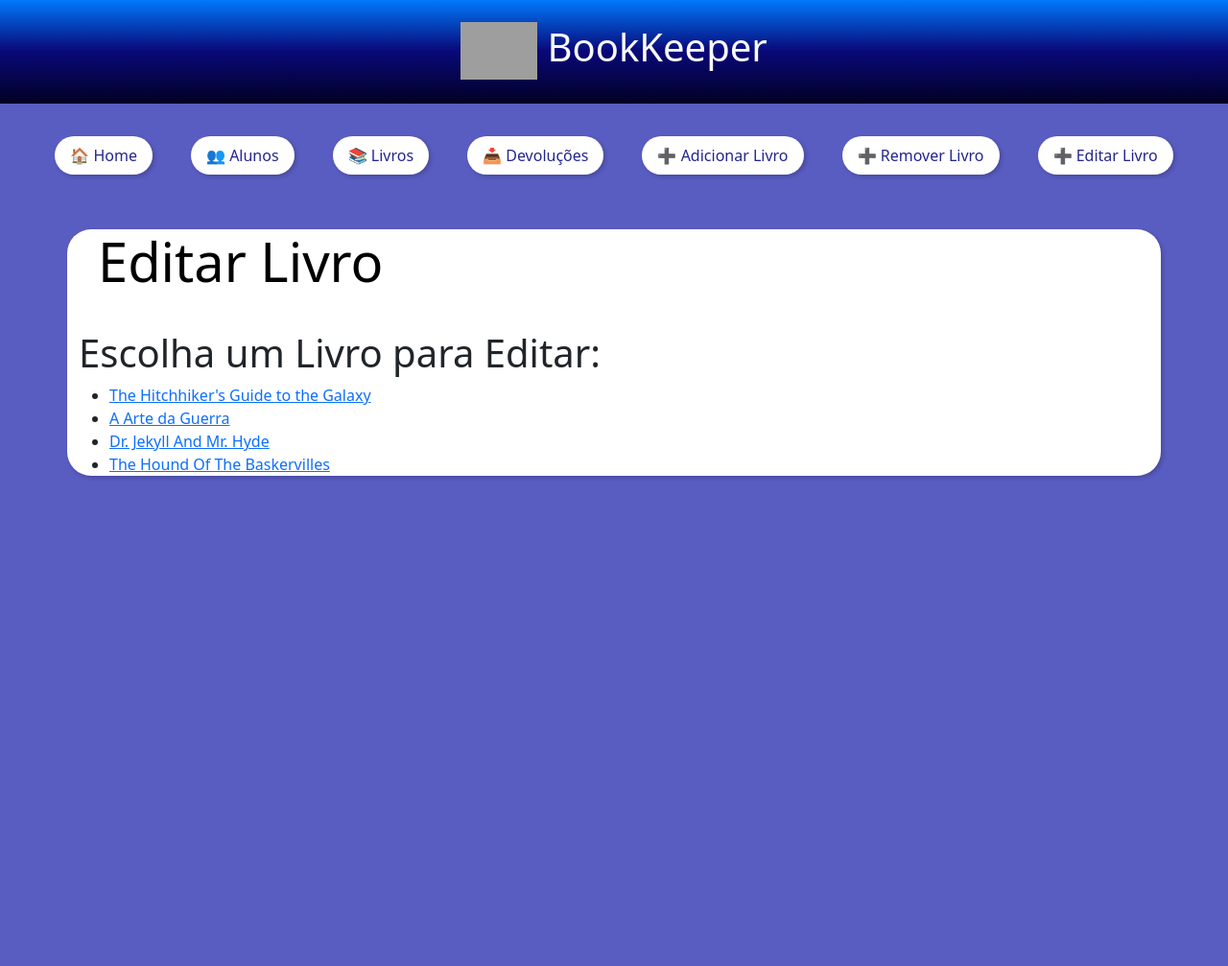
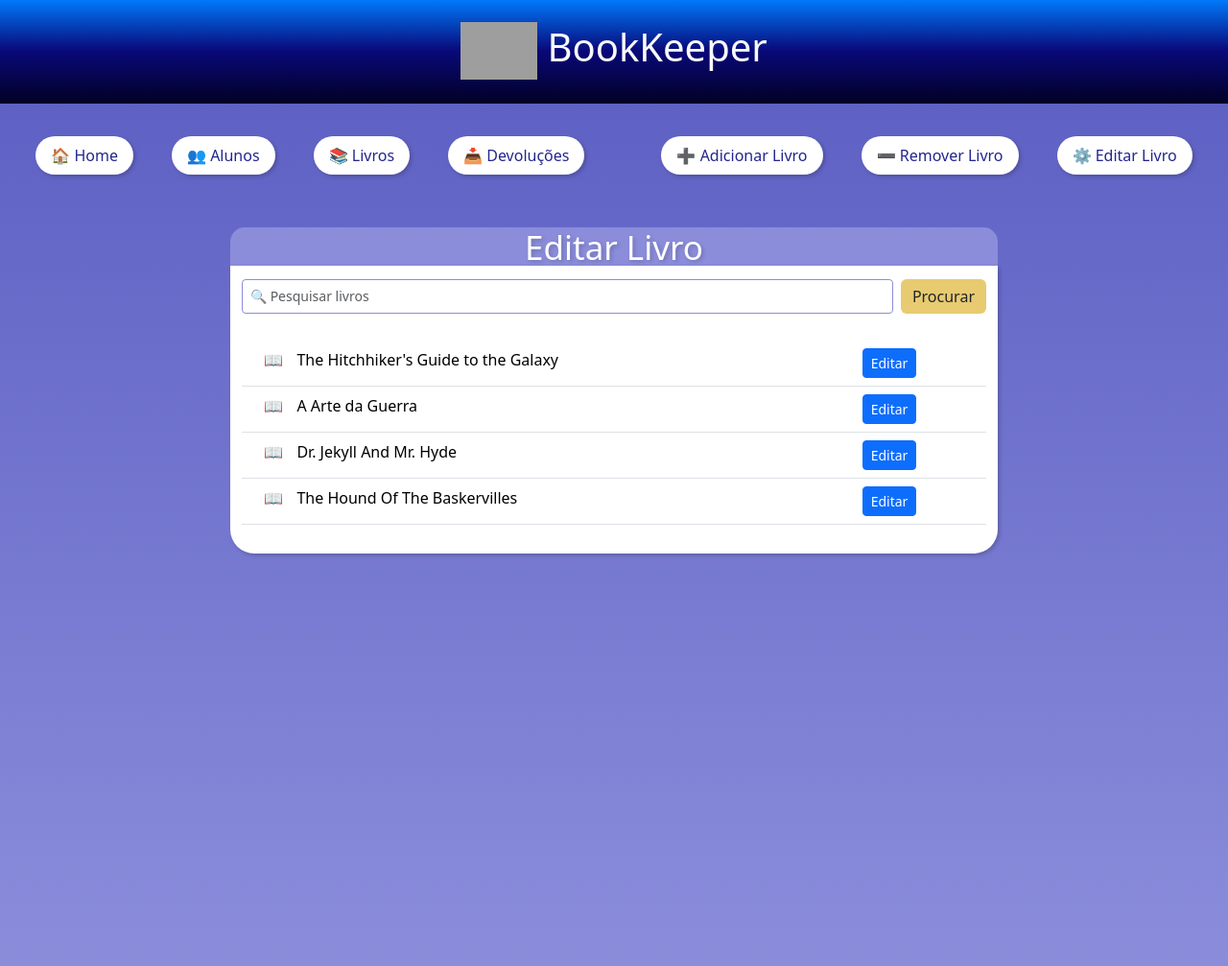
Before and after one commit to GustavoHcode/Biblioteca-BookKeeper, a Django app: page /editbook/ in a window 1280 px wide. Shown: the whole page at 96% size. Before the commit the page ends 499 px from the top, so only its background shows below. Run offline with Django 5.2, Linux system fonts and the light colour scheme; data comes from the database, SQL or seed files in the repository; both versions use the stored data as it was after the commit; grey boxes are pictures that could not be loaded.

Commit message:
Atualização CSS 🎨

```diff
--- a/biblioteca_app/templates/add_books.html
+++ b/biblioteca_app/templates/add_books.html
@@ -6,7 +6,7 @@
 
 <div class="container-fluid d-flex flex-column align-items-center" style="height: 100vh;">
 
-            <h4>Registre um novo livro</h4>
+            <h4>Registre um Novo Livro</h4>
 
     <div id="register_css" class="row justify-content-start align-items-center">
 
--- a/biblioteca_app/templates/edit_book_list.html
+++ b/biblioteca_app/templates/edit_book_list.html
@@ -4,38 +4,109 @@
 {% load static %}
 
 {% block main_content %}
-<div class="jumbotron">
-    <div class="container">
-        <h1 class="display-4"><b>Editar Livro</b></h1><br>
-        <nav class="navbar bg-body-light">
+<div class="container-fluid d-flex flex-column align-items-center" style="height: 100vh;">
 
-   </nav>
+    <h4>Editar Livro</h4>
 
-   <h1>Escolha um Livro para Editar:</h1>
-    <ul>
+    <div id="register_css" class="row justify-content-start align-items-center">
+
+        <form class="d-flex" role="search">
+            <input class="form-control form-control-sm me-2" style="width: 1200px; border-style: solid; border-color: #8B8DDB;" type="search" placeholder="🔍 Pesquisar livros" aria-label="Search">
+            <button id="btnsearch_css" class="btn" type="submit">Procurar</button>
+        </form>
+
+   <div class="col-md-12">
+
+    <table class="table table-hover">
+        <tr>
         {% for book in books %}
-            <li><a href="{% url 'edit_book' book.pk %}">{{ book.book_name }}</a></li>
+            <td>
+                ㅤ📖ㅤ{{ book.book_name }}
+            </td>
+            <td>
+                <form action="{% url 'edit_book' book.pk %}"> {% csrf_token %}
+                    <input type="hidden" name="book_id" value="{{ book.id }}">
+                    <button type="submit" class="btn btn-primary btn-sm"> Editar </button>
+                </form>
+            </td>
+        </tr>
         {% endfor %}
-    </ul>
-    </div>
+    </table>
+</div>
+
+
+   <!--
+    <table class="table table-hover">
+    <tr>
+        {% for book in books %}
+            <a href="{% url 'edit_book' book.pk %}">{{ book.book_name }}</a>
+        {% endfor %}
+    </tr>
+    </table>
+    -->
+
+</div>
+</div>
 
 <style>
+    #saveBookBtn{
+        background-color: #E8CB71;
+    }
+
+    #saveBookBtn:hover {
+        color: #fff;
+        background-color: #8B8DDB;
+    }
 
     body{
         background: rgb(89,92,193);
     }
 
-    .container{
+    #btnsearch_css{
+        background-color: #E8CB71;
+        border: none;
+    }
+
+    #btnsearch_css:hover {
+        color: #fff;
+        background-color: #8B8DDB;
+    }
+
+    body{
+        background: rgb(89,92,193);
+        background: linear-gradient(180deg, rgba(89,92,193,1) 0%, rgba(139,141,219,1) 100%);
+
+    }
+
+    h4{
+        font-size: 35px;
+        border: none;
+        margin-top: 30px;
+        padding: 0 40px;
+        color: #fff;
+        text-shadow: 2px 2px 4px rgba(0, 0, 0, 0.2);
+        background-color: #8B8DDB;
+        border-radius: 15px;
+        border-bottom-left-radius: 0px;
+        border-bottom-right-radius: 0px;
+        width: 800px;
+        text-align: center;
+        margin-bottom: -15px;
+    }
+
+    #register_css{
         background-color: #ffffff;
         border-radius: 25px;
-        margin: 2em auto;
+        border-top-left-radius: 0px;
+        border-top-right-radius: 0px;
+        margin: 1% 4px 4px;
+        margin-bottom: 50px;
+        display: flex;
+        position: relative;
+        align-items: center;
         box-shadow: 2px 2px 4px rgba(0, 0, 0, 0.2);
-    }
-
-    .display-4{
-        font-style: normal;
-        color: #000000;
-        margin-left: 20px;
+        height: 300px;
+        width: 800px;
     }
 
 </style>
--- a/biblioteca_app/templates/index.html
+++ b/biblioteca_app/templates/index.html
@@ -38,14 +38,17 @@
         <li class="nav-item">
             <a class="nav-link {% if current_tab == 'returns' %}active{% endif %}" href="/returns">📥 Devoluções</a>
         </li>
+
+        <li class="nav-item"></li>
+
         <li class="nav-item">
             <a class="nav-link {% if current_tab == 'add_book' %}active{% endif %}" href="/books/add">➕ Adicionar Livro</a>
         </li>
         <li class="nav-item">
-            <a class="nav-link {% if current_tab == 'add_book' %}active{% endif %}" href="{% url 'remove_book' %}">➕ Remover Livro</a>
+            <a class="nav-link {% if current_tab == 'add_book' %}active{% endif %}" href="{% url 'remove_book' %}">➖ Remover Livro</a>
         </li>
         <li class="nav-item">
-            <a class="nav-link {% if current_tab == 'add_book' %}active{% endif %}" href="{% url 'edit_book_list'%}">➕ Editar Livro</a>
+            <a class="nav-link {% if current_tab == 'add_book' %}active{% endif %}" href="{% url 'edit_book_list'%}">⚙️ Editar Livro</a>
         </li>
     </ul>
 </div>
```
Also changed, not shown: biblioteca_app/templates/books.html (+17 -8 lines), biblioteca_app/templates/editbook.html (+64 -19 lines), biblioteca_app/templates/readers.html (+9 -7 lines), biblioteca_app/templates/remove_books.html (+79 -28 lines), biblioteca_app/templates/returns.html (+17 -1 lines), db.sqlite3.
